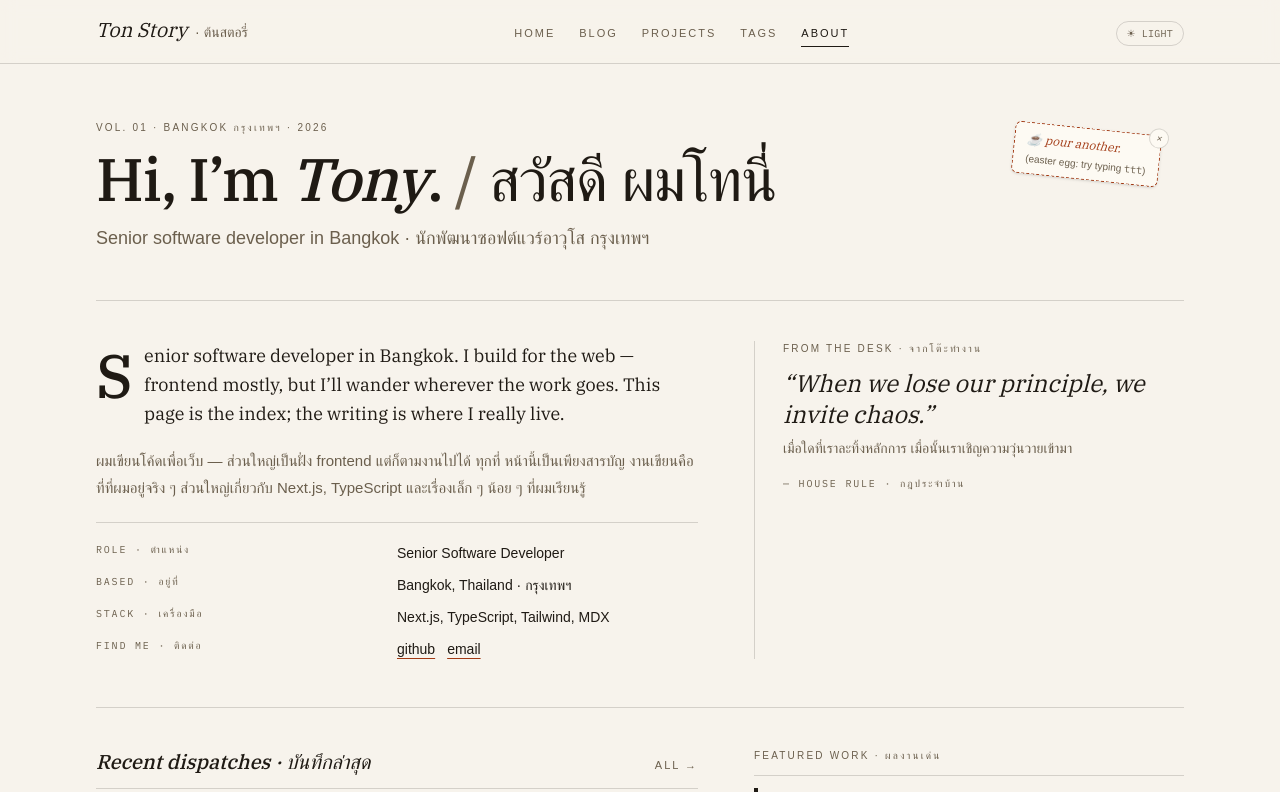
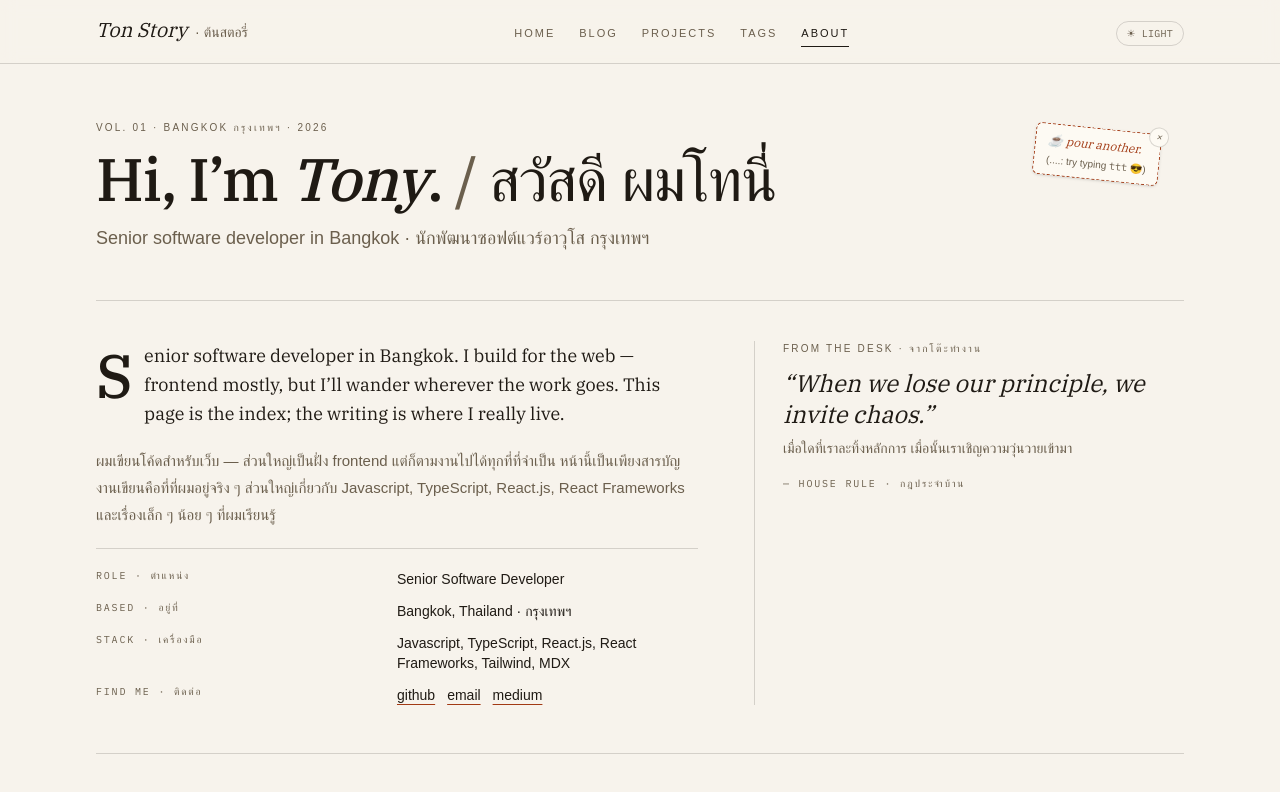
Before and after one commit to Ariyapong/ton-story-next, a Next.js app: page /about in a window 1280 px wide. Shown: the top 792 px of the page. Built offline with nearby package versions, Linux system fonts and the light colour scheme; no server answers; a web font is replaced by a local one.

Commit message:
update: rewrite content before deploy

```diff
--- a/app/(styled)/about/page.tsx
+++ b/app/(styled)/about/page.tsx
@@ -41,7 +41,7 @@ export default function AboutPage() {
       <StickyNote
         hint={
           <>
-            (easter egg: try typing <code className="font-mono">ttt</code>)
+            (....: try typing <code className="font-mono">ttt</code> 😎)
           </>
         }
       >
@@ -68,9 +68,8 @@ export default function AboutPage() {
             the index; the writing is where I really live.
           </p>
           <p className="font-sans text-[15px] leading-[1.78] text-muted-foreground">
-            ผมเขียนโค้ดเพื่อเว็บ — ส่วนใหญ่เป็นฝั่ง frontend แต่ก็ตามงานไปได้
-            ทุกที่ หน้านี้เป็นเพียงสารบัญ งานเขียนคือที่ที่ผมอยู่จริง ๆ
-            ส่วนใหญ่เกี่ยวกับ Next.js, TypeScript และเรื่องเล็ก ๆ น้อย ๆ
+            ผมเขียนโค้ดสำหรับเว็บ — ส่วนใหญ่เป็นฝั่ง frontend แต่ก็ตามงานไปได้ทุกที่ที่จำเป็น หน้านี้เป็นเพียงสารบัญ งานเขียนคือที่ที่ผมอยู่จริง ๆ
+            ส่วนใหญ่เกี่ยวกับ Javascript, TypeScript, React.js, React Frameworks และเรื่องเล็ก ๆ น้อย ๆ
             ที่ผมเรียนรู้
           </p>
           <dl className="grid grid-cols-2 gap-y-3 border-t border-rule pt-5 font-sans text-sm">
@@ -85,7 +84,7 @@ export default function AboutPage() {
             <dt className="font-mono text-[10px] uppercase tracking-[0.18em] text-muted-foreground">
               Stack · เครื่องมือ
             </dt>
-            <dd>Next.js, TypeScript, Tailwind, MDX</dd>
+            <dd>Javascript, TypeScript, React.js, React Frameworks, Tailwind, MDX</dd>
             <dt className="font-mono text-[10px] uppercase tracking-[0.18em] text-muted-foreground">
               Find me · ติดต่อ
             </dt>
@@ -103,6 +102,15 @@ export default function AboutPage() {
                 className="underline decoration-accent decoration-1 underline-offset-4 hover:text-accent"
               >
                 email
+              </a>
+              {/* medium like in bio page*/}
+              <a
+                href="https://medium.com/@ariyapong"
+                target="_blank"
+                rel="noreferrer"
+                className="underline decoration-accent decoration-1 underline-offset-4 hover:text-accent"
+              >
+                medium
               </a>
             </dd>
           </dl>
--- a/app/(styled)/projects/page.tsx
+++ b/app/(styled)/projects/page.tsx
@@ -15,7 +15,7 @@ export default function ProjectsPage() {
   return (
     <div className="space-y-8">
       <header className="flex items-baseline justify-between border-b border-rule pb-5">
-        <div className="space-y-1">
+        <div className="space-y-2">
           <Eyebrow>The catalogue · สารบัญงาน</Eyebrow>
           <h1 className="font-serif text-4xl font-medium italic md:text-5xl">
             Projects{" "}
@@ -23,6 +23,9 @@ export default function ProjectsPage() {
               ผลงาน
             </span>
           </h1>
+          <p className="font-sans text-sm leading-[1.55] text-muted-foreground">
+            Public side quests — the rest stay private.
+          </p>
         </div>
         <div className="font-mono text-[11px] text-muted-foreground">
           {projects.length} entries
--- a/content/projects/codeshop.mdx
+++ /dev/null
@@ -1,17 +0,0 @@
----
-title: "Online Codeshop"
-summary: "In-house tool for issuing and redeeming e-codes in store."
-summaryTh: "เครื่องมือภายในสำหรับออกและใช้ e-code ที่หน้าร้าน"
-date: "2024-06-15"
-year: "24"
-stack: ["Vue", "TypeScript", "Quasar"]
----
-
-A focused two-screen application: cashier issues a code, customer redeems it.
-Most of the work was making the failure modes obvious — disconnected
-register, duplicate scan, expired code.
-
-## Constraint
-
-Had to run reliably on tablets older than the project itself. Smaller bundle,
-fewer dependencies, no animation that wasn't load-bearing.
```
